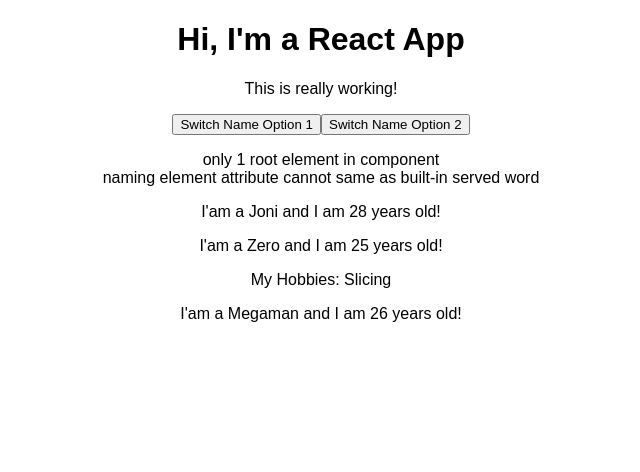
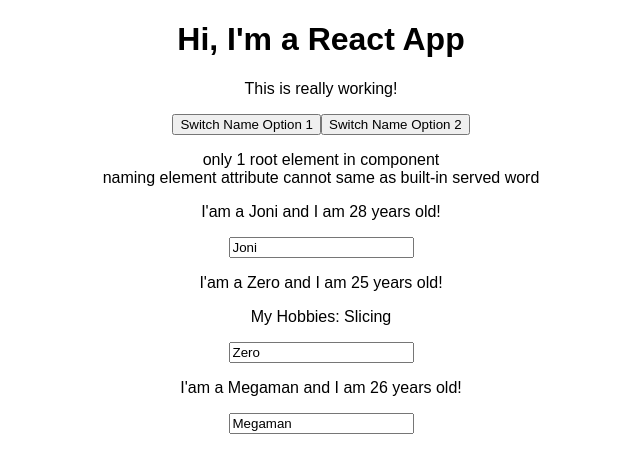
Before and after one commit to ukik/React-Experiment-01, a React (Create React App) app: page / in a window 1280 px wide. Shown: the top 472 px of the page, without its empty margins (319-959 px from the left). Built offline with nearby package versions, Linux system fonts and the light colour scheme.

Commit message:
23. Adding Two Way Binding

```diff
--- a/src/App.js
+++ b/src/App.js
@@ -84,6 +84,24 @@ const app = (props) => {
     setOtherState("update other useState")
   }
 
+  // two-way data binding
+  const nameChangedHandler = (event) => {
+    setPersonState({
+      persons: [
+        {
+          name: 'Udin',
+          age: 30
+        }, {
+          name: event.target.value, // data binding from Person component
+          age: 42
+        }, {
+          name: "Angel",
+          age: 34
+        }
+      ],
+    })
+  }
+
   /*
   Important!
     ...
@@ -159,7 +177,8 @@ const app = (props) => {
         <Person
           name={personState.persons[1].name}
           age={personState.persons[1].age}
-          click={switchNameHandler.bind(this, "Super Nova")}>My Hobbies: Slicing</Person>
+          click={switchNameHandler.bind(this, "Super Nova")}
+          changed={nameChangedHandler}>My Hobbies: Slicing</Person>
         <Person
           name={personState.persons[2].name}
           age={personState.persons[2].age}/>
--- a/src/Person/Person.js
+++ b/src/Person/Person.js
@@ -7,6 +7,8 @@ const Person = (props) => {
       <div>
         <p onClick={props.click}>I'am a {props.name} and I am {props.age} years old!</p>
         <p>{props.children}</p>
+        {/* event handler of data binding */}
+        <input type="text" onChange={props.changed} defaultValue={props.name}/>
       </div>
   )
 }
```
